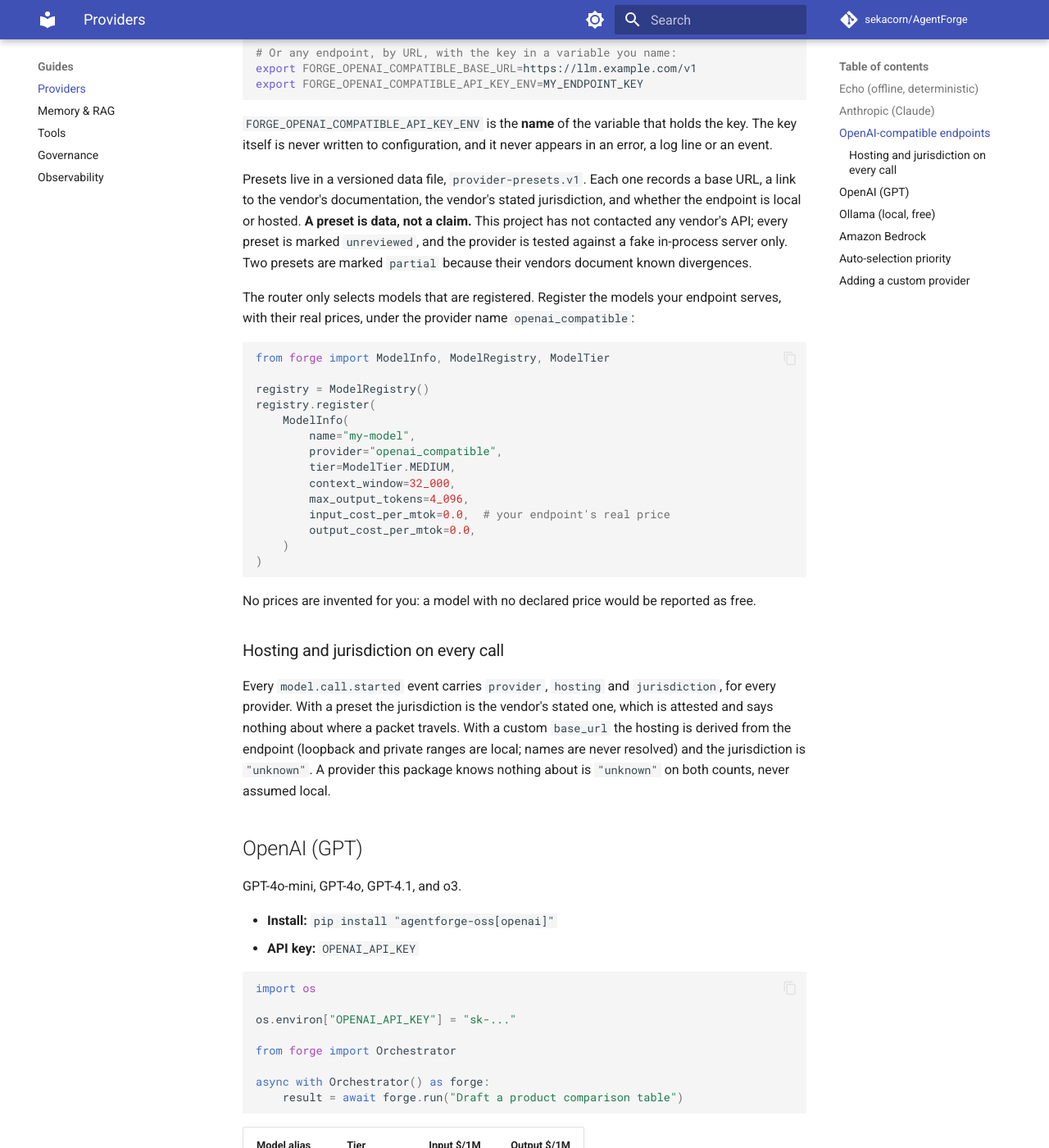
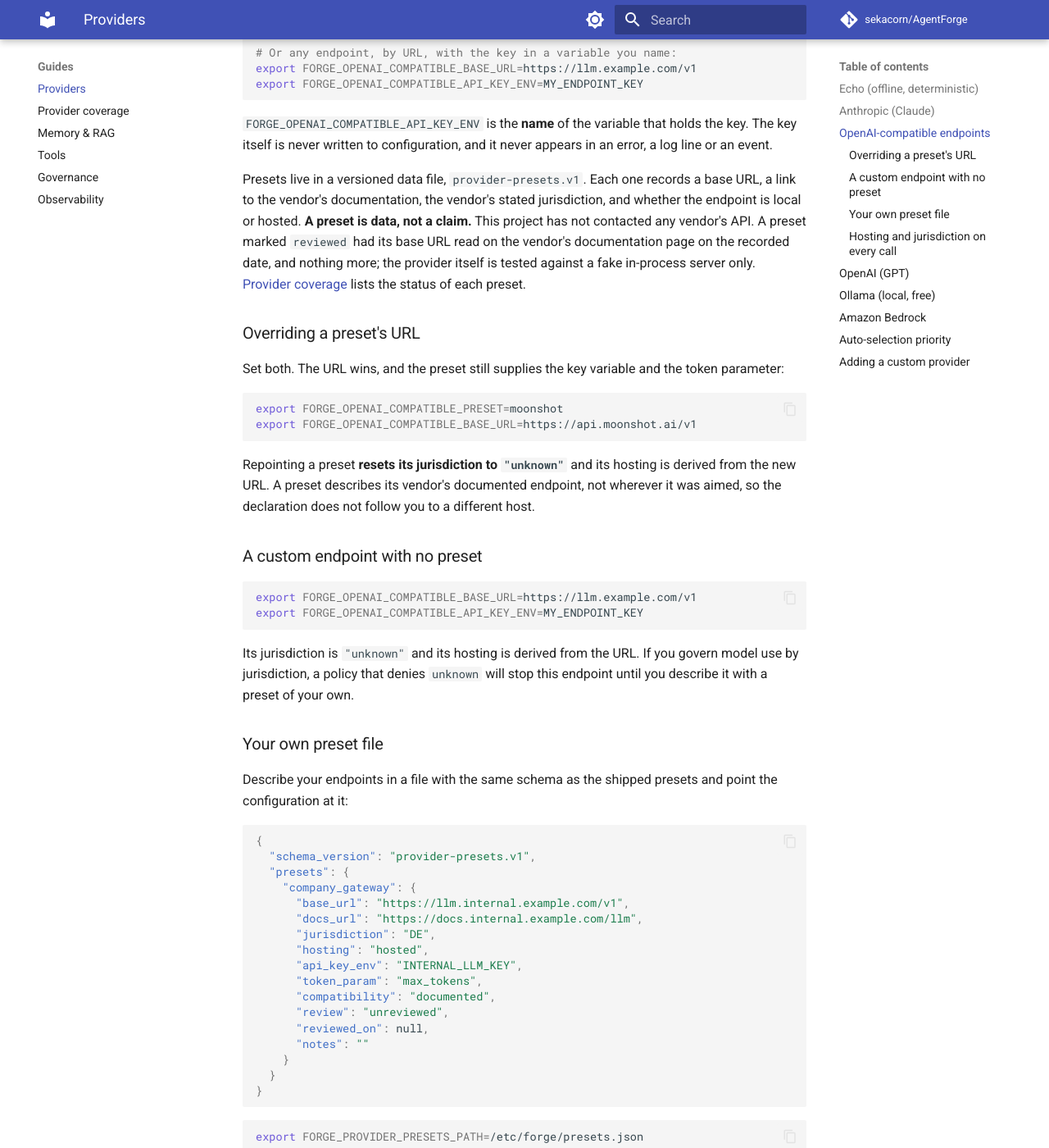
Before and after one commit to sekacorn/AgentForge, an MkDocs documentation site: the page built from docs/guides/providers.md, in a window 1280 px wide and 1400 px high, scrolled down 1608 px. Shown: the whole window at 82% size. Built offline with MkDocs 1.6.1 and Material for MkDocs 9.7.7, drawn with Linux system fonts in a browser that asks for light colours; comment, search, counter and statistics services are not loaded; some of the changed text lies outside the part shown.

Commit message:
Load user preset files, record the documentation review, add provider coverage
An operator can now describe their own endpoints in a provider-presets.v1 file named by provider_presets_path. It is loaded beside the built-in presets and validated the same way. A collision with a built-in id is an error rather than an override, because an override would change what a familiar name points at while every log and policy kept showing the name. A declared jurisdiction is reported as attested whether it shipped here or came from the operator.

Each built-in preset was checked against the vendor's documentation on 2026-11-24, reading documentation only. One base URL had changed, several documentation links had moved, one preset is now marked partial, and one could not be confirmed and stays unreviewed. Presets record the date in reviewed_on.

docs/provider-coverage.md lists each preset's status. No preset is marked fake-tested: the fake server exercises the shared code path, not a vendor. A test keeps the page in step with the data.

````diff
--- a/docs/guides/providers.md
+++ b/docs/guides/providers.md
@@ -75,10 +75,81 @@ appears in an error, a log line or an event.
 Presets live in a versioned data file, `provider-presets.v1`. Each one records
 a base URL, a link to the vendor's documentation, the vendor's stated
 jurisdiction, and whether the endpoint is local or hosted. **A preset is data,
-not a claim.** This project has not contacted any vendor's API; every preset is
-marked `unreviewed`, and the provider is tested against a fake in-process
-server only. Two presets are marked `partial` because their vendors document
-known divergences.
+not a claim.** This project has not contacted any vendor's API. A preset marked
+`reviewed` had its base URL read on the vendor's documentation page on the
+recorded date, and nothing more; the provider itself is tested against a fake
+in-process server only. [Provider coverage](../provider-coverage.md) lists the
+status of each preset.
+
+### Overriding a preset's URL
+
+Set both. The URL wins, and the preset still supplies the key variable and the
+token parameter:
+
+```bash
+export FORGE_OPENAI_COMPATIBLE_PRESET=moonshot
+export FORGE_OPENAI_COMPATIBLE_BASE_URL=https://api.moonshot.ai/v1
+```
+
+Repointing a preset **resets its jurisdiction to `"unknown"`** and its hosting
+is derived from the new URL. A preset describes its vendor's documented
+endpoint, not wherever it was aimed, so the declaration does not follow you to
+a different host.
+
+### A custom endpoint with no preset
+
+```bash
+export FORGE_OPENAI_COMPATIBLE_BASE_URL=https://llm.example.com/v1
+export FORGE_OPENAI_COMPATIBLE_API_KEY_ENV=MY_ENDPOINT_KEY
+```
+
+Its jurisdiction is `"unknown"` and its hosting is derived from the URL. If
+you govern model use by jurisdiction, a policy that denies `unknown` will stop
+this endpoint until you describe it with a preset of your own.
+
+### Your own preset file
+
+Describe your endpoints in a file with the same schema as the shipped presets
+and point the configuration at it:
+
+```json
+{
+  "schema_version": "provider-presets.v1",
+  "presets": {
+    "company_gateway": {
+      "base_url": "https://llm.internal.example.com/v1",
+      "docs_url": "https://docs.internal.example.com/llm",
+      "jurisdiction": "DE",
+      "hosting": "hosted",
+      "api_key_env": "INTERNAL_LLM_KEY",
+      "token_param": "max_tokens",
+      "compatibility": "documented",
+      "review": "unreviewed",
+      "reviewed_on": null,
+      "notes": ""
+    }
+  }
+}
+```
+
+```bash
+export FORGE_PROVIDER_PRESETS_PATH=/etc/forge/presets.json
+export FORGE_OPENAI_COMPATIBLE_PRESET=company_gateway
+```
+
+Your presets are loaded alongside the built-in ones and validated the same
+way: the declared hosting must agree with the URL, and only a local endpoint
+may have no jurisdiction.
+
+- **The jurisdiction you declare is reported as attested**
+  (`jurisdiction_verification: "attested"`), exactly like the shipped presets.
+  It is your statement, and nothing checks it.
+- **An id that collides with a built-in preset is an error**, never an
+  override. A silent override would change what a well-known name points at,
+  and its jurisdiction with it, while every log and policy went on showing the
+  familiar name. Choose a new id.
+- Events record where a preset came from in `provider_preset_source`
+  (`"built_in"` or `"user"`).
 
 The router only selects models that are registered. Register the models your
 endpoint serves, with their real prices, under the provider name
@@ -107,9 +178,9 @@ reported as free.
 ### Hosting and jurisdiction on every call
 
 Every `model.call.started` event carries `provider`, `hosting` and
-`jurisdiction`, for every provider. With a preset the jurisdiction is the
-vendor's stated one, which is attested and says nothing about where a packet
-travels. With a custom `base_url` the hosting is derived from the endpoint
+`jurisdiction`, for every provider, plus `jurisdiction_verification`. With a
+preset the jurisdiction is a stated one, reported as `attested`: it says
+nothing about where a packet travels. With a custom `base_url` the hosting is derived from the endpoint
 (loopback and private ranges are local; names are never resolved) and the
 jurisdiction is `"unknown"`. A provider this package knows nothing about is
 `"unknown"` on both counts, never assumed local.
--- /dev/null
+++ b/docs/provider-coverage.md
@@ -0,0 +1,69 @@
+# Provider coverage
+
+What this project can say about each OpenAI-compatible endpoint it ships a
+preset for, and what it cannot.
+
+**No vendor's API has been contacted by this project.** Nothing on this page
+means a vendor was tried against its real service. The words "verified",
+"supported" and "works with" are deliberately absent.
+
+## What the statuses mean
+
+| Status | Means | Never means |
+|---|---|---|
+| `fake-tested` | A fake OpenAI-compatible server, running in-process, exercised the request and response shape: path, authorization header, JSON body, tools sent as functions, a tool call parsed back, and a tool-result round trip. | That any vendor's real API was contacted or behaves the same way. |
+| `documented` | The preset's `base_url` was read on the vendor's own documentation page, at the link and on the date recorded. | That anything was executed against the vendor. |
+| `untested` | The preset exists. Its `base_url` has not been confirmed against the vendor's documentation. | Anything further. |
+
+`fake-tested` describes **the generic provider**, the one code path every
+preset shares, not any individual vendor. The fake server does not imitate a
+particular vendor, so no preset earns `fake-tested` on its own. Each preset's
+row below therefore says `documented` or `untested`.
+
+## The generic provider
+
+| Component | Status | Evidence |
+|---|---|---|
+| `OpenAICompatibleProvider` request shape | `fake-tested` | `tests/test_openai_compatible_provider.py` |
+| Tool calling (tools sent, tool call parsed, tool-result round trip) | `fake-tested` | same file |
+| API key absent from errors and logs | `fake-tested` | same file, against a server that reflects the Authorization header |
+| Streaming | not covered | The provider inherits the buffered default: one chunk, no incremental deltas. |
+
+## Presets
+
+Jurisdiction is the vendor's stated corporate jurisdiction. It is **attested**,
+never checked, and says nothing about where a request is routed or stored.
+Every hosted preset needs an API key in the environment variable shown.
+
+| Preset | Hosting | Jurisdiction (attested) | Status | Documentation read | Limitations recorded |
+|---|---|---|---|---|---|
+| `mistral` | hosted | FR | `untested` | not confirmed | The base URL could not be read verbatim on the documentation page, so the preset is left unreviewed. |
+| `deepseek` | hosted | CN | `documented` | [api-docs.deepseek.com](https://api-docs.deepseek.com/), 2026-11-24 | — |
+| `moonshot` | hosted | CN | `documented` | [platform.kimi.com/docs](https://platform.kimi.com/docs), 2026-11-24 | The international documentation gives a different host; set `base_url` to use it. |
+| `qwen` | hosted | CN | `documented`, partial | [help.aliyun.com](https://help.aliyun.com/zh/model-studio/compatibility-of-openai-with-dashscope), 2026-11-24 | The documentation now recommends a workspace-specific domain and calls this one legacy. It also says tools cannot be combined with streaming. |
+| `groq` | hosted | US | `documented` | [console.groq.com/docs/openai](https://console.groq.com/docs/openai), 2026-11-24 | The documentation lists unsupported request fields. |
+| `together` | hosted | US | `documented` | [docs.together.ai](https://docs.together.ai/docs/openai-api-compatibility), 2026-11-24 | — |
+| `fireworks` | hosted | US | `documented` | [docs.fireworks.ai](https://docs.fireworks.ai/tools-sdks/openai-compatibility), 2026-11-24 | `max_tokens` is lowered to fit the context window by default. |
+| `gemini_openai` | hosted | US | `documented`, partial | [aistudio.google.com/docs/openai](https://aistudio.google.com/docs/openai), 2026-11-24 | A compatibility layer its documentation calls beta. |
+| `local_vllm` | local | not applicable | `documented` | [docs.vllm.ai](https://docs.vllm.ai/en/latest/getting_started/quickstart/), 2026-11-24 | — |
+| `local_lmstudio` | local | not applicable | `documented` | [lmstudio.ai/docs](https://lmstudio.ai/docs/developer/openai-compat), 2026-11-24 | — |
+| `local_ollama_openai` | local | not applicable | `documented`, partial | [docs.ollama.com/openai](https://docs.ollama.com/openai), 2026-11-24 | Its documentation lists `tool_choice` as unsupported. The dedicated `ollama` provider uses the native API. |
+
+"partial" means the vendor's own documentation describes a divergence from the
+Chat Completions behaviour this provider assumes. It is recorded from the
+documentation, not observed.
+
+## What a review is
+
+Each `documented` row was produced by reading the linked page and finding the
+`base_url` on it. The review changed three presets: one vendor's documented
+host had changed, and three documentation links had moved. A review does not
+age well: vendors move endpoints and documentation. The `reviewed_on` date in
+the preset data says how old each reading is.
+
+## Your own endpoints
+
+A custom `base_url` with no preset reports jurisdiction `"unknown"` and hosting
+derived from the URL. A preset file you supply may declare a jurisdiction, and
+it is reported as attested in exactly the same way as the shipped ones. See
+the [providers guide](guides/providers.md#openai-compatible-endpoints).
--- a/mkdocs.yml
+++ b/mkdocs.yml
@@ -54,6 +54,7 @@ nav:
     - Configuration: getting-started/configuration.md
   - Guides:
     - Providers: guides/providers.md
+    - Provider coverage: provider-coverage.md
     - Memory & RAG: guides/memory.md
     - Tools: guides/tools.md
     - Governance: guides/governance.md
````
Also changed, not shown: CHANGELOG.md (+17 -2 lines), docs/reference/configuration.md (+1 -0 lines), 8 other files.
